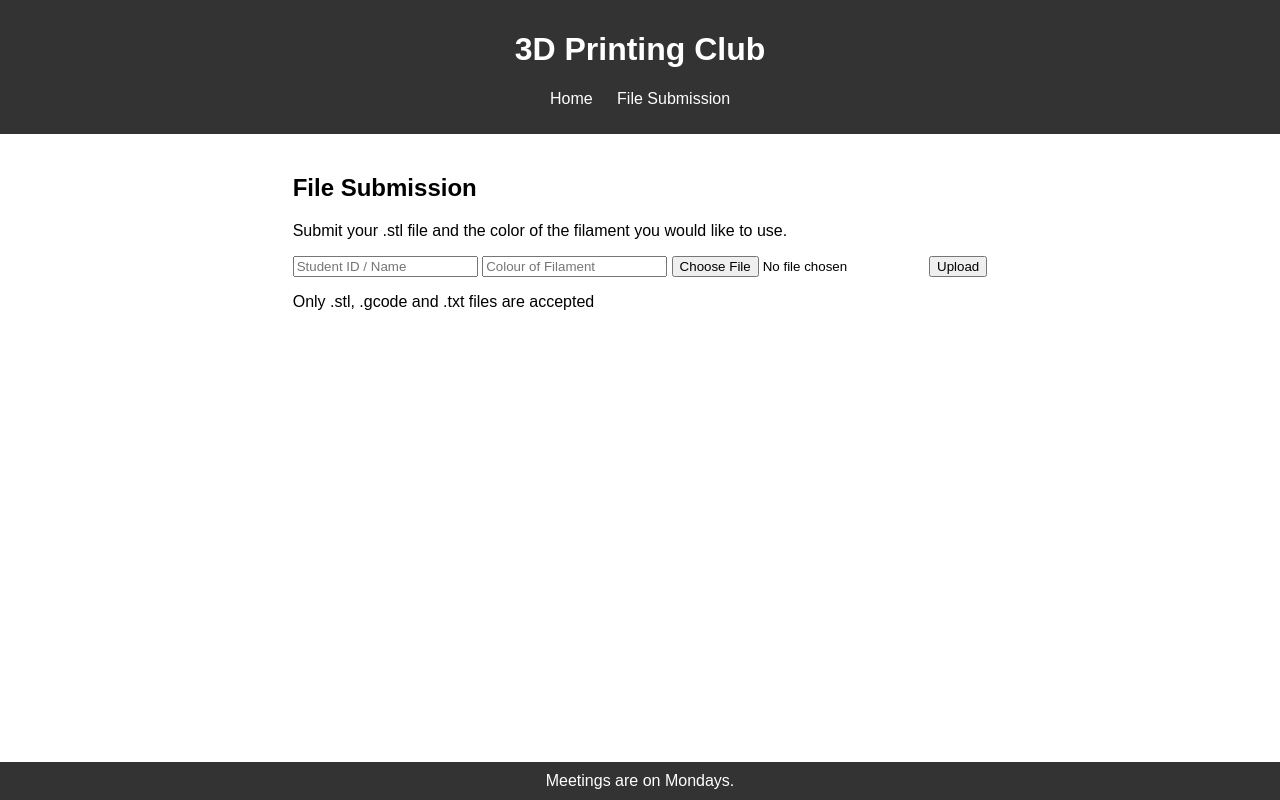
After one commit to Bogdan26Bogdan/makersClubPrintSite, a Flask app: page /file_upload in a window 1280 px wide. The commit adds this page. Run offline with Flask 3, Linux system fonts and the light colour scheme.

Commit message:
Refactor form_submittion function and add file_upload route

```diff
--- a/flask-server/server.py
+++ b/flask-server/server.py
@@ -45,14 +45,14 @@ def allowed_file(filename):
 
 
 @app.route("/flask/submit_form/", methods=["GET", "POST"])
-def form_submittion():
+def file_submittion():
     if request.method == "POST":
         failed = []
 
         # Check that parts of the form are filled out
-        if "ID" not in request.form:
+        if "ID" not in request.form or request.form["ID"] == "":
             failed.append("ID")
-        if "color" not in request.form:
+        if "color" not in request.form or request.form["color"] == "":
             failed.append("color")
 
         # Checks if a proper file was uploaded
@@ -108,11 +108,15 @@ def testing_page():
 
 @app.route("/")
 def hello():
-    return redirect(url_for("form_submittion"))
+    return redirect(url_for("home"))
 
 @app.route("/index")
-def index():
+def home():
     return render_template("index.html")
+
+@app.route("/file_upload")
+def file_upload():
+    return render_template("fileSubmittion.html")
 
 if __name__ == "__main__":
     app.run(debug=True)
--- a/flask-server/templates/base.html
+++ b/flask-server/templates/base.html
@@ -11,7 +11,8 @@
         <h1>3D Printing Club</h1>
         <nav>
             <ul>
-                <li><a href="">Home</a></li>
+                <li><a href="{{ url_for('home') }}">Home</a></li>
+                <li><a href="{{ url_for('file_upload') }}">File Submission</a></li>
             </ul>
         </nav>
     </header>
@@ -20,7 +21,7 @@
         {% endblock %}
     </div>
     <footer>
-        <p>&copy; 2024 3D Printing Club</p>
+        Meetings are on Mondays.
     </footer>
 </body>
 </html>
--- /dev/null
+++ b/flask-server/templates/fileSubmittion.html
@@ -0,0 +1,15 @@
+{% extends 'base.html' %}
+
+{% block content %}
+<section id="File Submission" class="content">
+    <h2>File Submission</h2>
+    <p>Submit your .stl file and the color of the filament you would like to use.</p>
+    <form method=post action="{{ url_for('file_submittion') }}" enctype=multipart/form-data>
+        <input type="text" id="ID" name="ID" placeholder="Student ID / Name" required>
+        <input type="text" id="color" name="color" placeholder="Colour of Filament" required>
+        <input type=file name=file accept=".stl,.gcode,.txt" required>
+        <input type=submit value=Upload>
+      </form>
+    <p>Only .stl, .gcode and .txt files are accepted
+</section>
+{% endblock %}
```
Also changed, not shown: flask-server/templates/index.html (line endings or trailing spaces).
